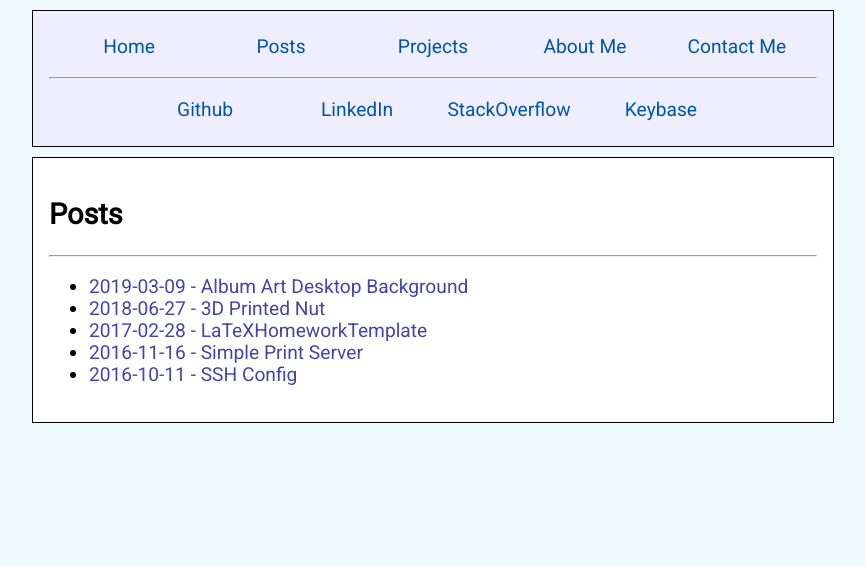
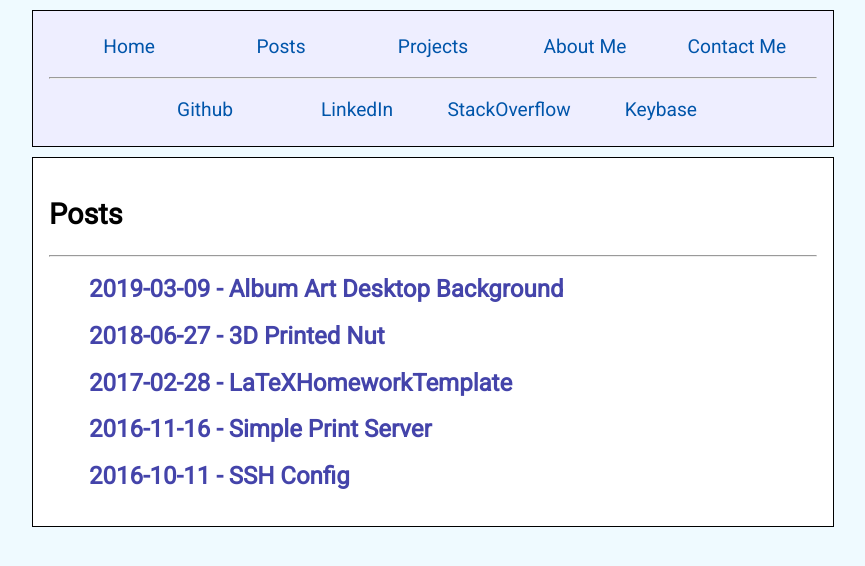
Before and after one commit to biggerfisch/website_v17, a Jekyll site: the page built from posts/index.html, in a window 1280 px wide. Shown: the top 566 px of the page, without its empty margins (207-1072 px from the left). Built offline with Jekyll 4.4.1, drawn with Linux system fonts in a browser that asks for light colours.

Commit message:
Reformat post lists
 - Now more title looking and maybe more impressive?

```diff
--- /dev/null
+++ b/_includes/post-summary.html
@@ -0,0 +1,3 @@
+<li class="post-summary-entry">
+    <a href="{{ post.url }}" class="link-post-title">{{ post.date | date: "%Y-%m-%d" }} - {{ post.title }}</a>
+</li>
--- a/css/main.css
+++ b/css/main.css
@@ -117,6 +117,17 @@ a.nav-link:hover {
     max-width: 350px;
 }
 
+.post-summary-entry {
+    list-style: none;
+    display: table;
+    margin: 1em 0 1em 0;
+}
+
+.link-post-title {
+    font-size: 125%;
+    font-weight: bold;
+}
+
 @media only screen and (max-device-width: 768px) {
     body {
         font-size: 150%;
@@ -217,4 +228,8 @@ a.nav-link:hover {
     .link-list {
         margin: 0 0 1.5em 0;
     }
+
+    .post-summary {
+        padding: 0;
+    }
 }
--- a/index.html
+++ b/index.html
@@ -10,9 +10,7 @@ If you'd like more info about me, please check out my <a href="{% link about-me/
     <h4>Posts</h4>
     <ul>
         {% for post in site.posts %}
-        <li class="link-list">
-            <a href="{{ post.url }}">{{ post.title }}</a>
-        </li>
+            {% include post-summary.html %}
         {% endfor %}
     </ul>
 </p>
--- a/posts/index.html
+++ b/posts/index.html
@@ -2,10 +2,8 @@
 layout: main
 title: Posts
 ---
-<ul>
+<ul class="post-summary">
   {% for post in site.posts %}
-    <li class="link-list">
-      <a href="{{ post.url }}">{{ post.date | date: "%Y-%m-%d" }} - {{ post.title }}</a>
-    </li>
+    {% include post-summary.html %}
   {% endfor %}
 </ul>
--- a/projects/index.html
+++ b/projects/index.html
@@ -3,6 +3,6 @@ layout: main
 title:  Projects
 ---
 <ul>
+    <li class="link-list"><a href="{% post_url 2017-02-28-latexhomeworktemplate %}">LaTeX python homework template</li>
     <li class="link-list"><a href="{% post_url 2016-11-16-simple-print-server %}">Simple Print Server</a></li>
-    <li class="link-list"><a href="{% post_url 2017-02-28-latexhomeworktemplate %}">LaTeX python homework template</li>
 </ul>
```
